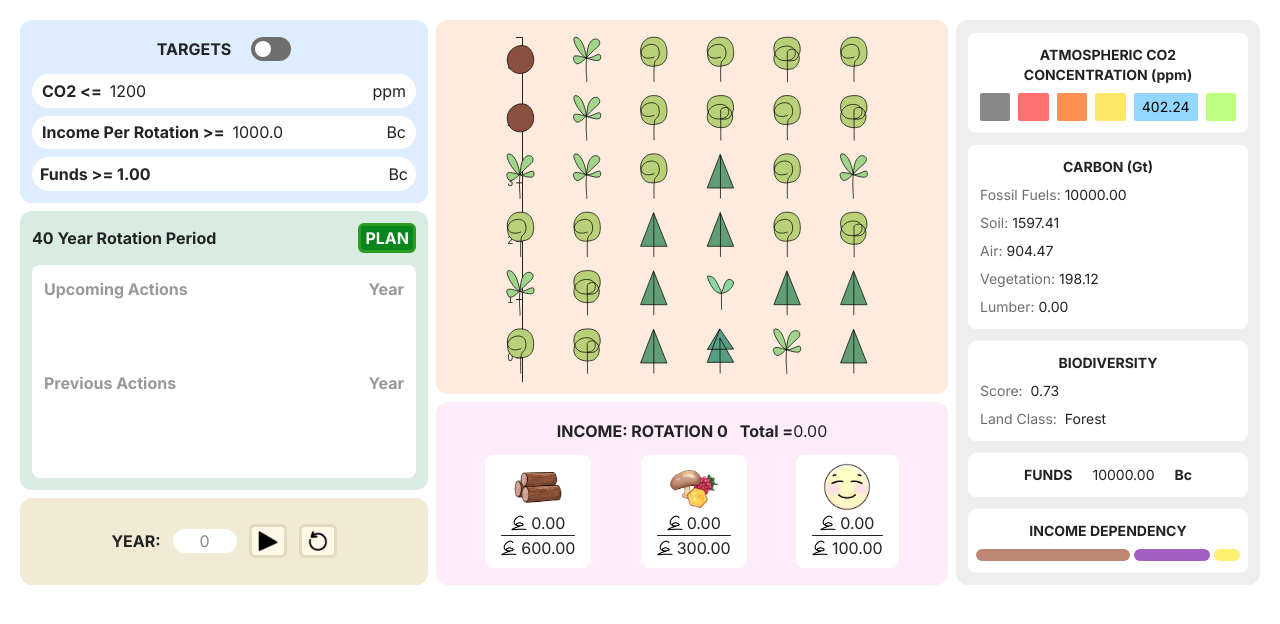
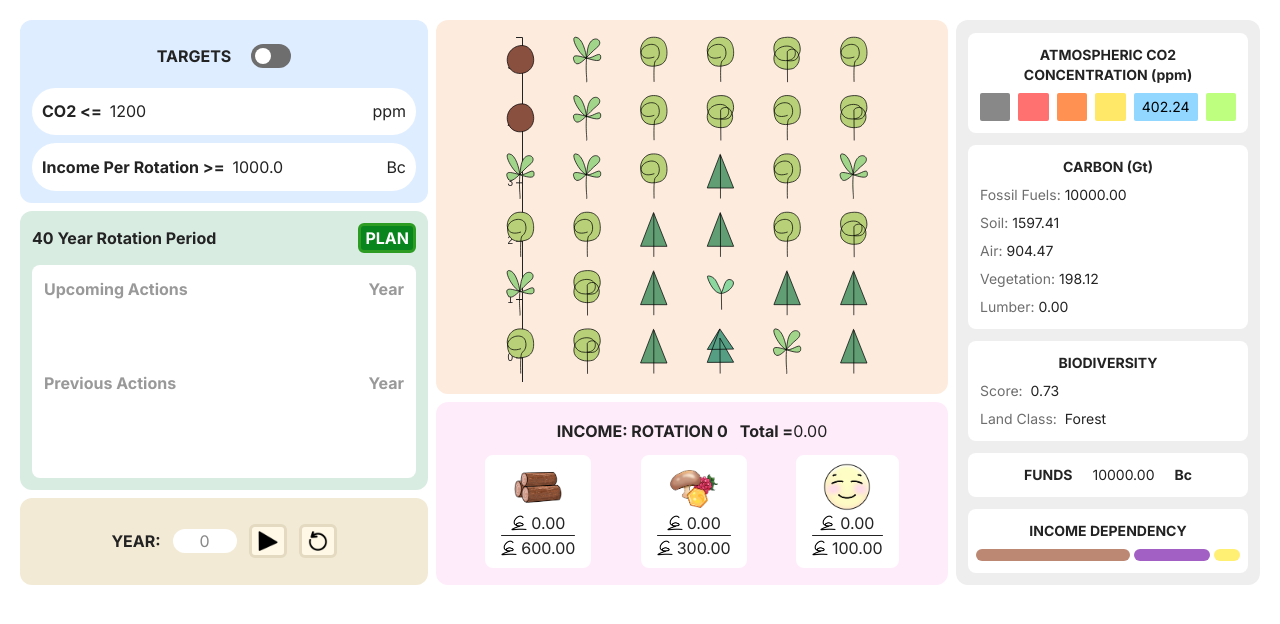
Before and after one commit to ggn1/microworld_dissertation_tcd, a Next.js app: page / in a window 1280 px wide. Shown: the top 624 px of the page. Built offline with nearby package versions, Linux system fonts and the light colour scheme.

Commit message:
updated rotation save load

```diff
--- a/app/components/ActionManager.jsx
+++ b/app/components/ActionManager.jsx
@@ -104,7 +104,7 @@ const ActionManager = ({
         // Get years of interest based on latest rotation period.
         let years = new Set(Object.keys(getPlan()))
         const maxTime = JSON.parse(process.env.NEXT_PUBLIC_TIME_MAX)
-        let t = rotationPeriod
+        let t = 0
         rotationYears = []
         while (t >= 0 && t <= maxTime) {
             rotationYears.push(t)
@@ -358,7 +358,7 @@ const ActionManager = ({
                             {/* YEAR SELECTOR */}
                             <TextInput
                                 label='YEAR:'
-                                placeholder={rotationPeriod}
+                                placeholder={0}
                                 textColor={isYearInvalid ? colorBad : colorDefaultText}
                                 sanityCheck={sanityCheckYear}
                                 handleVal={handleYearChange}
--- a/app/components/Targets.jsx
+++ b/app/components/Targets.jsx
@@ -181,7 +181,7 @@ const Targets = ({
         targetCO2 != null &&
         targetIncome != null &&
         <div className="
-            grid p-3 grid-rows-4 grid-cols-1
+            grid p-3 grid-rows-3 grid-cols-1
             justify-content-center justify-items-center h-full
             gap-2
         ">
@@ -220,11 +220,9 @@ const Targets = ({
                 sanityCheck={sanityCheckNumeric}
                 handleVal={(val) => handleVal("income", val)}
             />
-            <Tag
-                width="100%"
-                height="100%"
-                bgColor="#FFFFFF"
-                borderWidth="4px"
+            {/* <Tag
+                width="100%" height="100%"
+                bgColor="#FFFFFF" borderWidth="4px"
                 borderColor={
                     expMode ? colorBorderDefault :
                     isTargetMetFunds ? colorGood : colorBad
@@ -236,7 +234,7 @@ const Targets = ({
                     }`}</div>
                     <div>Bc</div>
                 </div>
-            </Tag>
+            </Tag> */}
         </div>
     )
 }
--- a/app/model/Simulation.js
+++ b/app/model/Simulation.js
@@ -258,9 +258,9 @@ export default class Simulation {
 
     #takeTimeStep() {
         /** Step forward in time by one step. */
-        this.time += 1
         this.#updateRotation()
         this.#executePlans(this.time)
+        this.time += 1
         this.env.land.takeTimeStep()
         this.resources.ntfp.updateAvailability()
         this.resources.recreation.updateAvailability()
--- a/app/page.jsx
+++ b/app/page.jsx
@@ -40,7 +40,7 @@ const Home = () => {
         setBdCat(sim.env.land.biodiversityCategory)
         setIncomeDependency({...sim.planner.incomeDependency})
         setRotationPeriod(sim.planner.rotationPeriod)
-        setIncomeTotal(sim.income.total.toFixed(2).toString())
+        setIncomeTotal(sim.income.total.toFixed(0).toString())
         setFunds(sim.funds.toFixed(2).toString())
         setCurRotation(sim.rotation)
         setRotationIncome({...sim.income})
```
